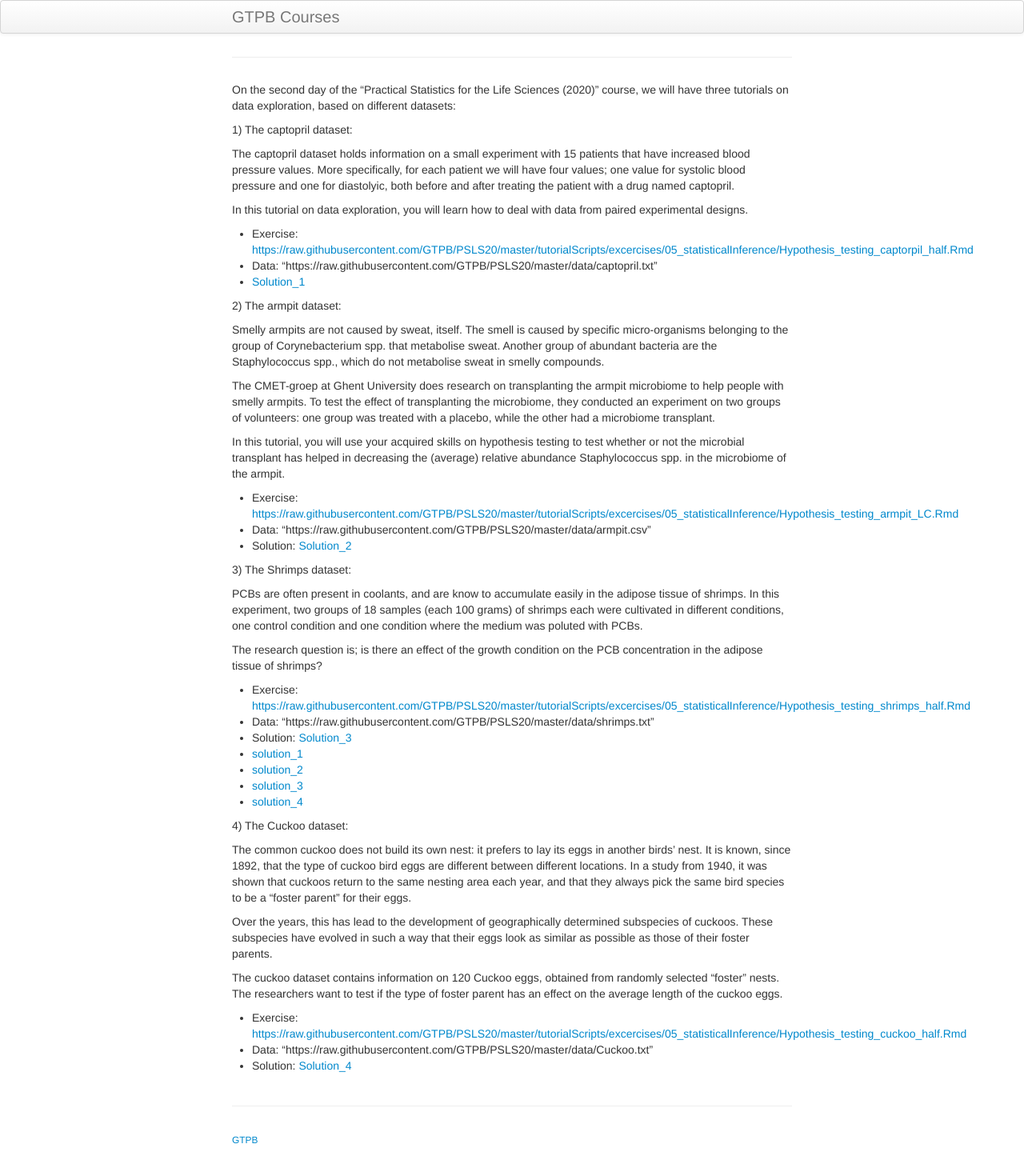
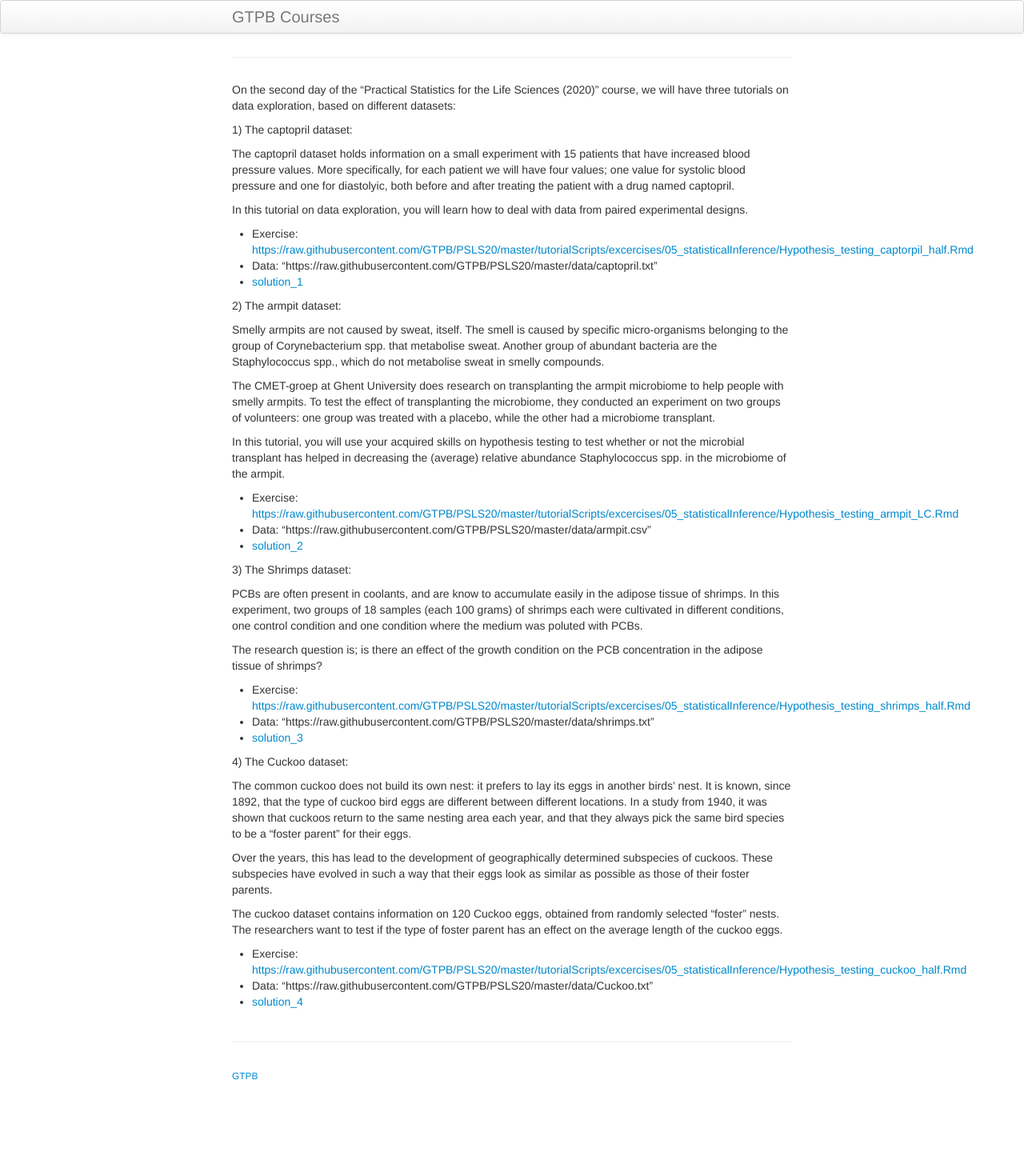
Before and after one commit to GTPB/PSLS20, a Jekyll site: the page built from pages/05_statisticlInference.md, in a window 1280 px wide. Shown: the whole page at 80% size. Built offline with Jekyll 4.4.1, drawn with Linux system fonts in a browser that asks for light colours; our own code applies the rules of GitHub Pages for plain Markdown files; after the commit the page ends 1365 px from its top, so only the background shows below that; some of the changed lines change nothing that is shown.

Commit message:
final for real

```diff
--- a/pages/05_statisticlInference.md
+++ b/pages/05_statisticlInference.md
@@ -10,7 +10,7 @@ In this tutorial on data exploration, you will learn how to deal with data from
 
 - Exercise: [https://raw.githubusercontent.com/GTPB/PSLS20/master/tutorialScripts/excercises/05_statisticalInference/Hypothesis_testing_captorpil_half.Rmd](https://raw.githubusercontent.com/GTPB/PSLS20/master/tutorialScripts/excercises/05_statisticalInference/Hypothesis_testing_captorpil_half.Rmd)
 - Data: "https://raw.githubusercontent.com/GTPB/PSLS20/master/data/captopril.txt"
-- [Solution_1](./05_Hypothesis_testing_captorpil.html)
+- [solution_1](./05-Hypothesis_testing_captopril.html)
 
 
 2) The armpit dataset:
@@ -28,7 +28,7 @@ has helped in decreasing the (average) relative abundance Staphylococcus spp. in
 
 - Exercise: [https://raw.githubusercontent.com/GTPB/PSLS20/master/tutorialScripts/excercises/05_statisticalInference/Hypothesis_testing_armpit_LC.Rmd](https://raw.githubusercontent.com/GTPB/PSLS20/master/tutorialScripts/excercises/05_statisticalInference/Hypothesis_testing_armpit_LC.Rmd)
 - Data: "https://raw.githubusercontent.com/GTPB/PSLS20/master/data/armpit.csv"
-- Solution: [Solution_2](./05_Hypothesis_testing_armpit.html)
+- [solution_2](./05-Hypothesis_testing_armpit.html)
 
 
 3) The Shrimps dataset:
@@ -41,11 +41,7 @@ The research question is; is there an effect of the  growth condition on the PCB
 
 - Exercise: [https://raw.githubusercontent.com/GTPB/PSLS20/master/tutorialScripts/excercises/05_statisticalInference/Hypothesis_testing_shrimps_half.Rmd](https://raw.githubusercontent.com/GTPB/PSLS20/master/tutorialScripts/excercises/05_statisticalInference/Hypothesis_testing_shrimps_half.Rmd)
 - Data: "https://raw.githubusercontent.com/GTPB/PSLS20/master/data/shrimps.txt"
-- Solution: [Solution_3](./05_Non_parametric_shrimps.html)
-- [solution_1](./05-Hypothesis_testing_captorpil.html)
-- [solution_2](./05-Hypothesis_testing_armpit.html)
 - [solution_3](./05-Non_parametric_shrimps.html)
-- [solution_4](./05-Hypothesis_testing_cuckoo.html)
 
 
 4) The Cuckoo dataset:
@@ -62,4 +58,4 @@ The researchers want to test if the type of foster parent has an effect on the a
 
 - Exercise: [https://raw.githubusercontent.com/GTPB/PSLS20/master/tutorialScripts/excercises/05_statisticalInference/Hypothesis_testing_cuckoo_half.Rmd](https://raw.githubusercontent.com/GTPB/PSLS20/master/tutorialScripts/excercises/05_statisticalInference/Hypothesis_testing_cuckoo_half.Rmd)
 - Data: "https://raw.githubusercontent.com/GTPB/PSLS20/master/data/Cuckoo.txt"
-- Solution: [Solution_4](./05_Hypothesis_testing_cuckoo.html)
+- [solution_4](./05-Hypothesis_testing_cuckoo.html)
```
